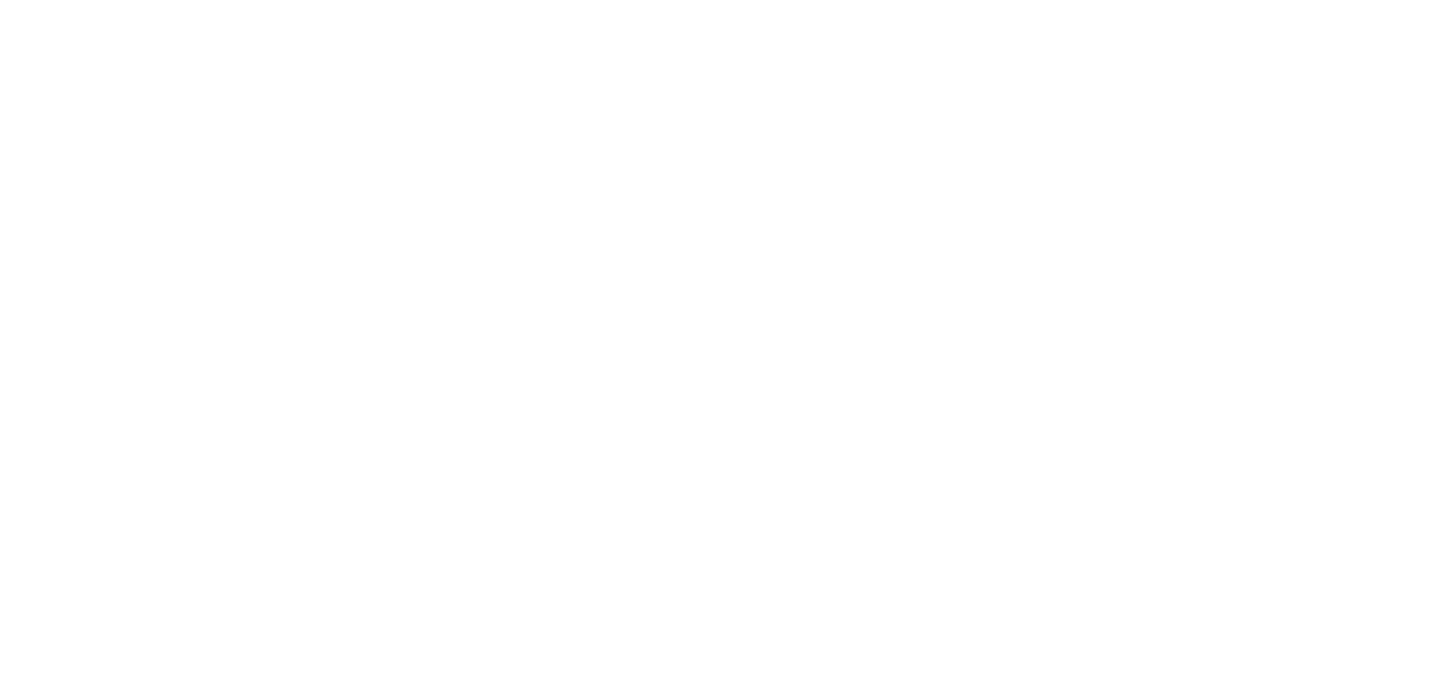
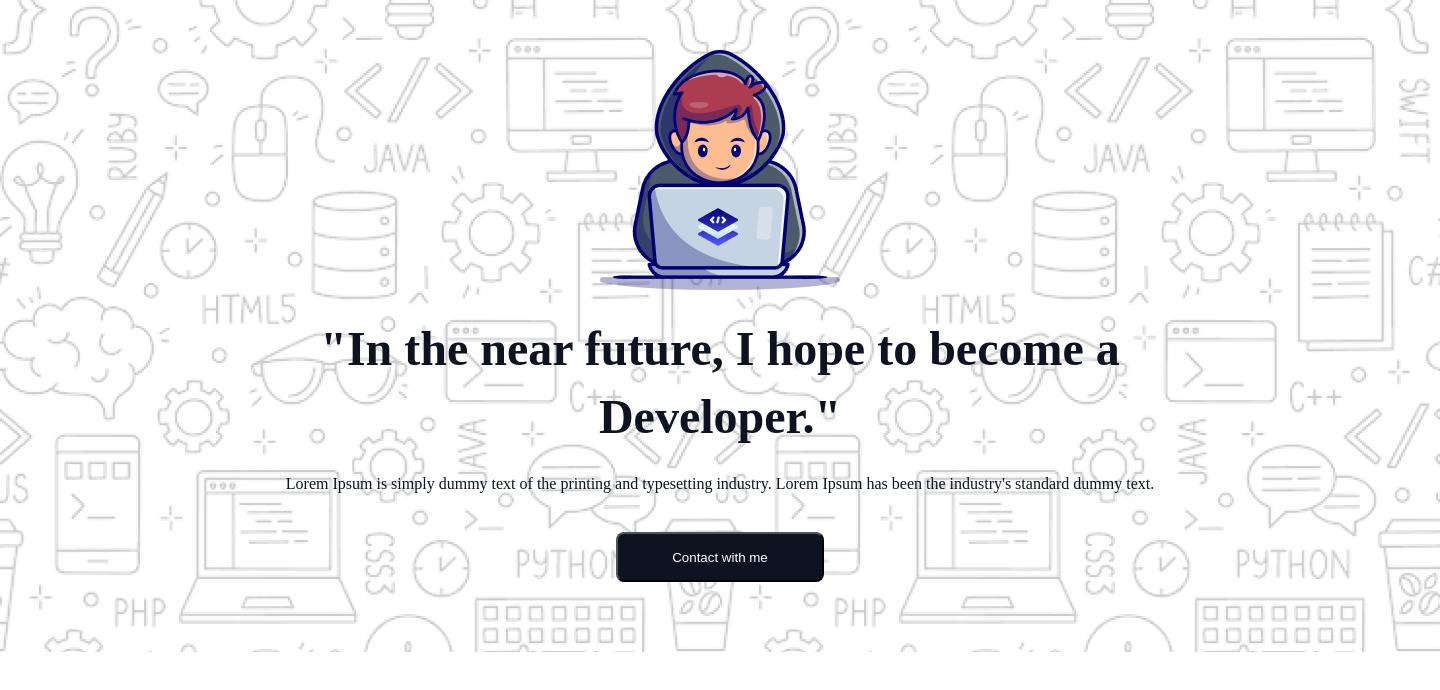
Before and after one commit to Ruhul-07/first-assignment, a plain HTML site: page index.html in a window 1280 px wide. Shown: the whole page, 1440 px wide, since content can reach past the window. Drawn offline with Linux system fonts and the light colour scheme.

Commit message:
banner area add

```diff
--- a/index.html
+++ b/index.html
@@ -8,7 +8,19 @@
 </head>
 <body>
     <header>
+        <!-- banner area start -->
 
+         <section class="banner-area">
+            <div class="banner-content">
+                <img src="./assets/Group.png" alt="first img">
+                <h1>"In the near future, I hope to become a
+                    <br> Developer."
+                </h1>
+                <p>Lorem Ipsum is simply dummy text of the printing and typesetting industry. Lorem Ipsum has been the industry's standard dummy text.</p>
+                <button>Contact with me</button>
+            </div>
+         </section>
+         <!-- banner area end -->
     </header>
     <main>
 
--- a/styles/style.css
+++ b/styles/style.css
@@ -0,0 +1,69 @@
+/* global styles start here */
+
+*{
+    box-sizing: border-box;
+    padding: 0;
+    margin: 0;
+}
+/* external link */
+
+@import url('https://fonts.googleapis.com/css2?family=Azeret+Mono:ital,wght@0,100..900;1,100..900&display=swap');
+
+/* body styles */
+
+body{
+    font-family: "Azeret Mono", monospace,sans-serif;
+}
+
+/* banner section start */
+.banner-area{
+    width: 1440px;
+    height: 652px;
+    background-image: url(/assets/Hero-bg.png);
+    background-repeat: no-repeat;
+    background-size: cover;
+}
+.banner-content{
+    width: 998px;
+    height: 582px;
+    display: flex;
+    flex-direction: column;
+    justify-content: flex-start;
+    align-items: center;
+    margin: 0 auto;
+
+}
+.banner-content img{
+    margin-top: 50px;
+    margin-bottom: 10px;
+}
+.banner-content h1{
+    color: rgb(13, 19, 33);
+    font-family: Azeret Mono;
+    font-size: 48px;
+    font-weight: 800;
+    line-height: 68px;
+    letter-spacing: 0%;
+    text-align: center;
+    margin-top: 15px;
+}
+.banner-content p{
+    color: rgb(13, 19, 33);
+    font-family: Azeret Mono;
+    font-size: 16px;
+    font-weight: 400;
+    line-height: 26px;
+    letter-spacing: 0%;
+    text-align: center;
+    margin-top: 20px;
+    margin-bottom: 20px;
+}
+.banner-content button{
+    width: 208px;
+    height: 66px;
+    border-radius: 8px;
+    background: rgb(13, 19, 33);
+    color: rgb(255, 255, 255);
+    margin-top: 15px;
+}
+/* banner section end */
```
